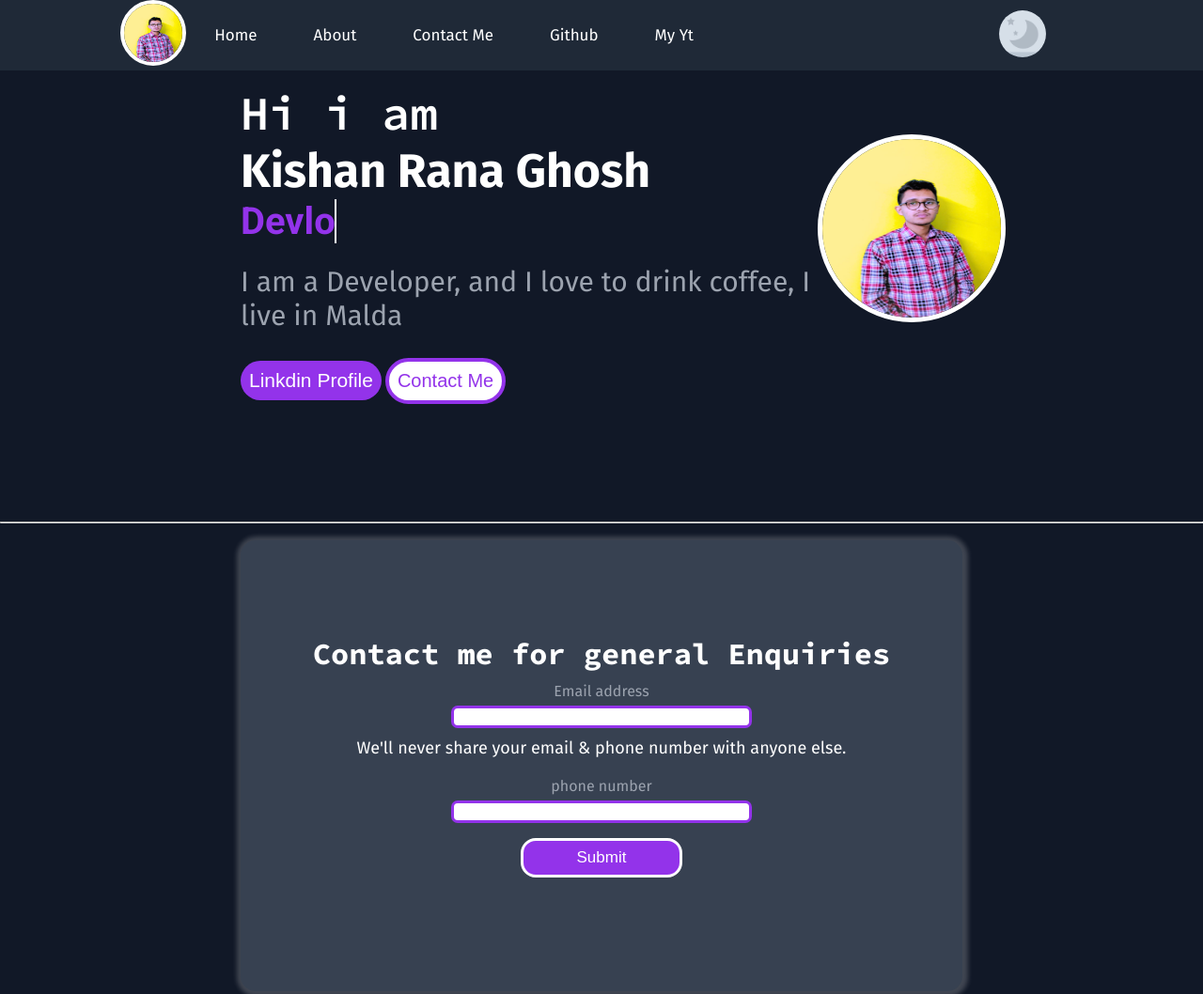
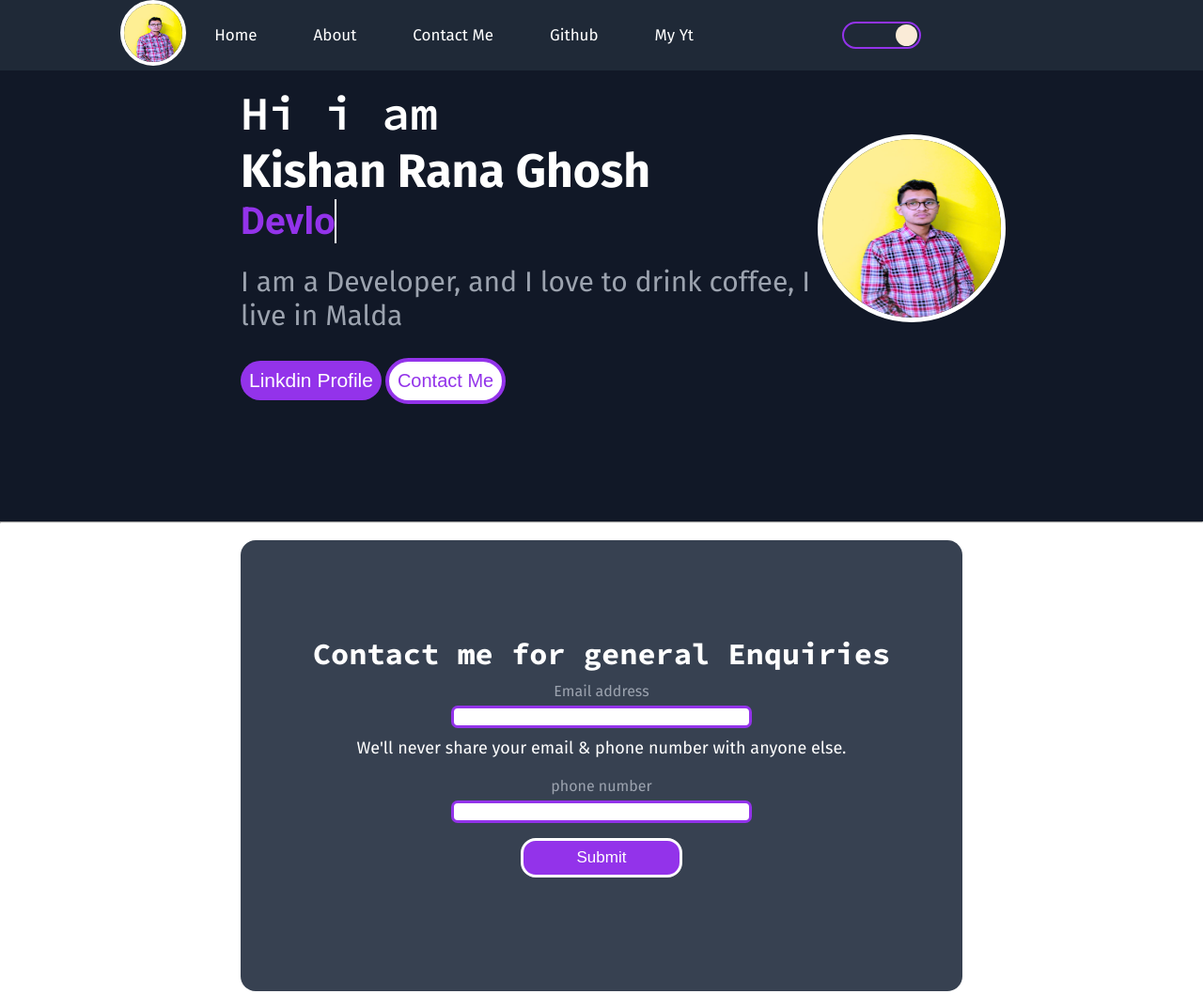
Before and after one commit to kishanghosh090/kishan-portfolio-1, a plain HTML site: page index.html in a window 1280 px wide. Shown: the top 1058 px of the page at 94% size. Drawn offline with Linux system fonts and the light colour scheme.

Commit message:
mode add

```diff
--- a/index.html
+++ b/index.html
@@ -24,7 +24,10 @@
             <li><a href="https://youtube.com/@mathhacker2023?si=41usFlPiqWMzEhTH">My Yt</a></li>
         </ul>
         <div class="rightNav v-class">
-            <img src="modeimg.jpeg">
+            <div class="mode-button">
+                <div class="mode-box mode-box-ex">
+                </div>
+            </div>
         </div>
         <div class="burger">
             <img src="ham.png" class="ham">
--- a/index.js
+++ b/index.js
@@ -18,6 +18,29 @@ const textLoad = () =>{
 textLoad();
 setInterval(textLoad, 16000);
 
+let boxex = document.querySelector(".mode-box-ex");
+let body = document.querySelector("body")
+
+// boxex.addEventListener("click", () =>{
+//     boxex.classList.toggle('mode-box-ex');
+// })
+body. style. backgroundColor = "white"
+
+boxex.addEventListener("click", () =>{
+    if(body. style. backgroundColor === "white"){
+        body. style. backgroundColor = "rgb(17 24 39)";
+        boxex.classList.toggle('mode-box-ex');
+        body. style. backgroundColor = "rgb(17 24 39)";
+
+    }else{
+        body. style. backgroundColor = "rgb(17 24 39)";
+        boxex.classList.toggle('mode-box-ex');
+        body. style. backgroundColor = "white";
+
+    }
+})
+
+
 
 let burger = document.querySelector('.burger');
 let navbar = document.querySelector('.navbar');
--- a/style.css
+++ b/style.css
@@ -10,7 +10,8 @@
 }
 
 body {
-    background-color: rgb(17 24 39);
+    /* background-color: rgb(17 24 39); */
+    background-color: white;
 }
 
 .logo img {
@@ -57,11 +58,35 @@ body {
     text-align: center;
 }
 
-.rightNav img {
+/* .rightNav img {
     height: 50px;
     width: 50px;
     border-radius: 50%;
+} */
+.mode-button {
+    height: 29px;
+    width: 84px;
+    border-radius: 2rem;
+    /* background-color: aqua; */
+    padding-left: 1px;
+    padding-top: 1px;
+    border: 2px solid rgb(147 51 234);
+
 }
+
+.mode-box {
+    height: 23px;
+    width: 23px;
+    border-radius: 50%;
+    background-color: antiquewhite;
+    transition: all 0.39s ease-out;
+}
+
+.mode-box-ex {
+    /* position: absolute; */
+    margin-left: 54px;
+}
+
 
 .burger {
     position: absolute;
@@ -271,6 +296,7 @@ body {
     border: 3px solid rgb(147 51 234);
     border-radius: 10px;
 }
+
 .btn-form {
     padding: 8px;
     width: 54%;
@@ -283,6 +309,7 @@ body {
     /* margin: auto; */
     border: 3px solid #fff;
 }
+
 .btn-form:hover {
     background-color: #fff;
     color: rgb(147 51 234);
```
